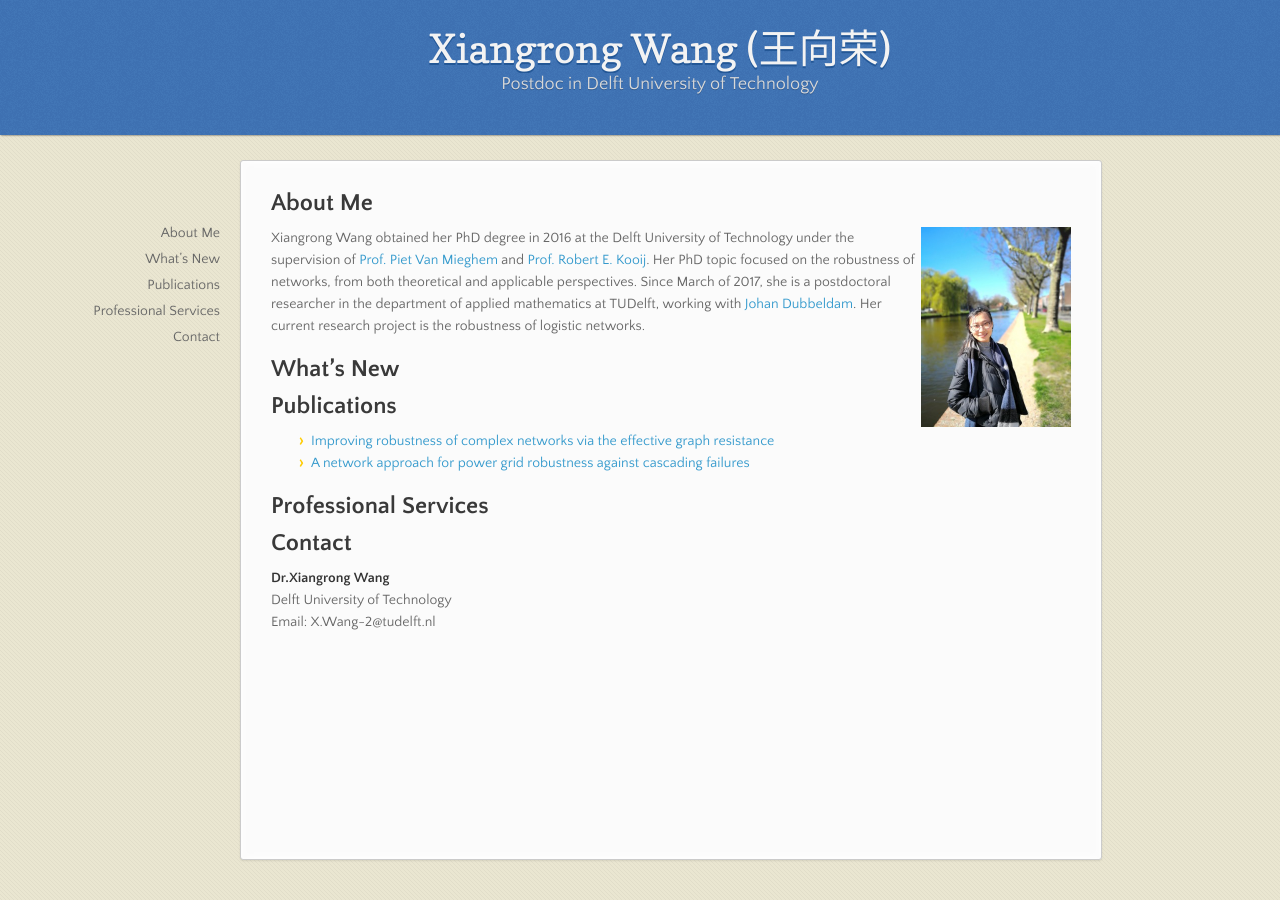
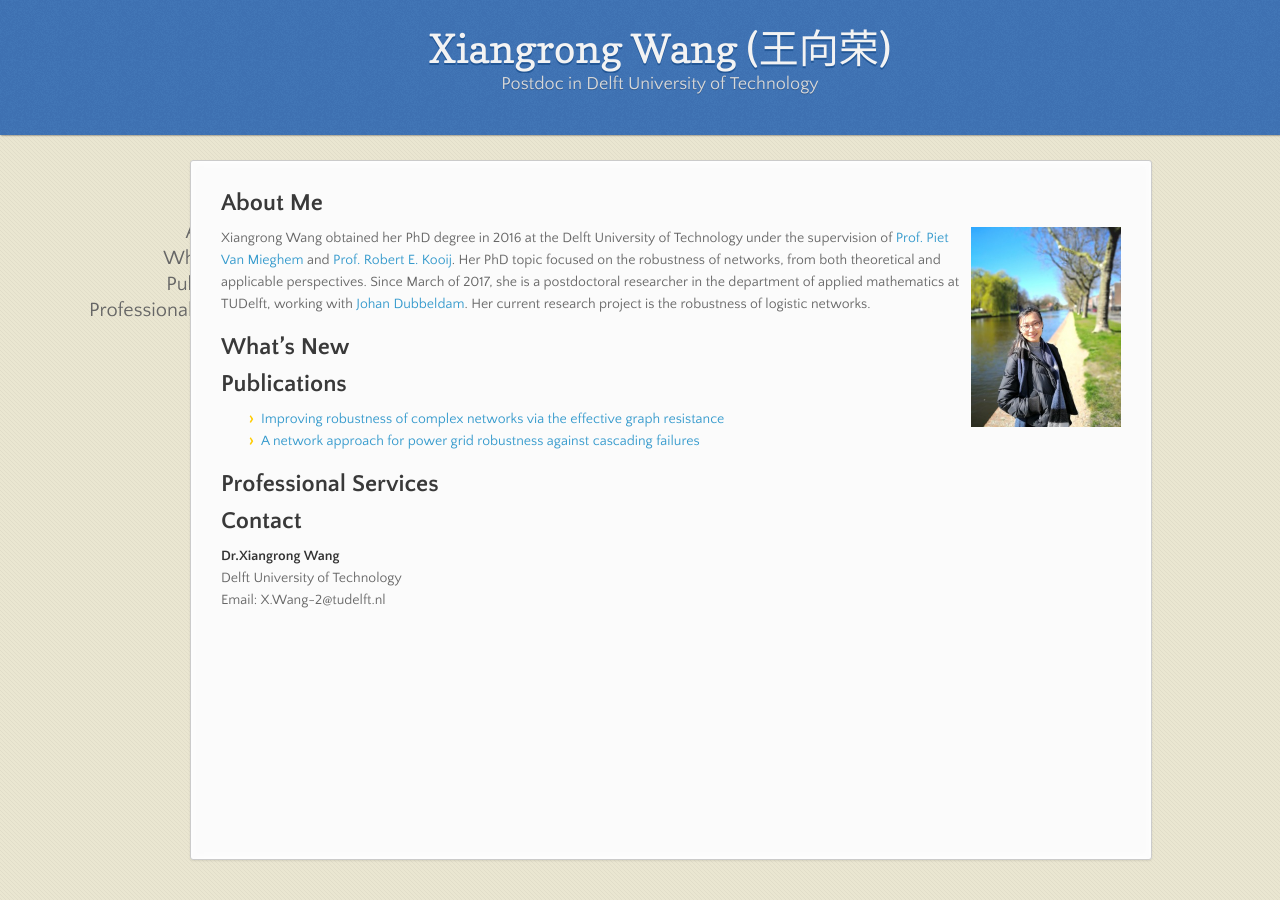
Before and after one commit to xiangrongwang/xiangrongwang.github.io, a Jekyll site: the page built from index.md, in a window 1280 px wide. Built offline with Jekyll 4.4.1, drawn with Linux system fonts in a browser that asks for light colours; nearby versions of some CDN libraries; our own code applies the rules of GitHub Pages for plain Markdown files.

Commit message:
Create jekyll-theme-leap-day.scss

```diff
--- a/_sass/jekyll-theme-leap-day.scss
+++ b/_sass/jekyll-theme-leap-day.scss
@@ -70,7 +70,7 @@ strong {
 }
 
 .wrapper {
-  width:800px;
+  width:900px;
   margin:0 auto;
   position:relative;
 }
@@ -271,7 +271,7 @@ header {
 }
 
 section {
-  width:800px;
+  width:900px;
   padding: 30px 30px 50px 30px;
   margin: 20px 0;
   margin-top: 160px;
@@ -291,14 +291,14 @@ nav {
   position: fixed;
   top: 220px;
   left:50%;
-  margin-left:-650px;
+  margin-left:-600px;
   text-align: right;
 
   ul {
     list-style: none;
     list-style-image:none;
-    font-size: 14px;
-    line-height:24px;
+    font-size: 20px;
+    line-height:28px;
 
     li {
       padding: 5px 0px;
```
